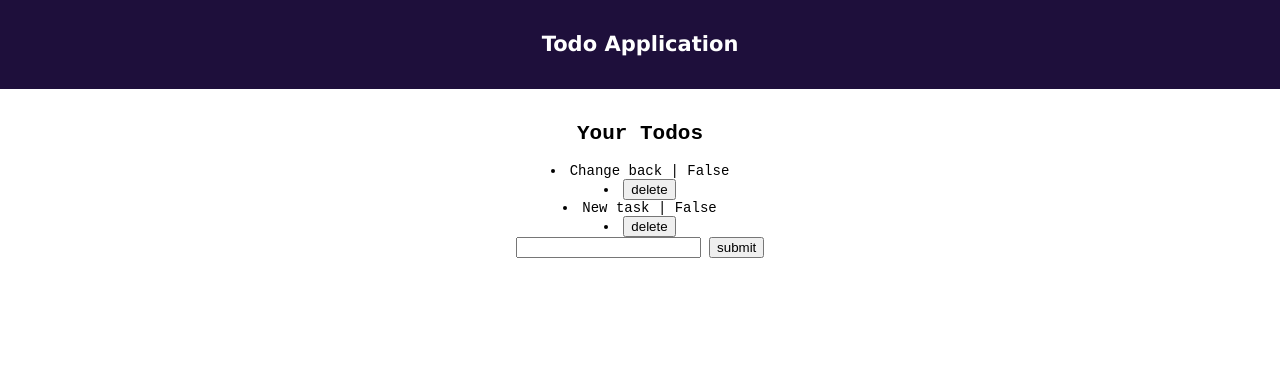
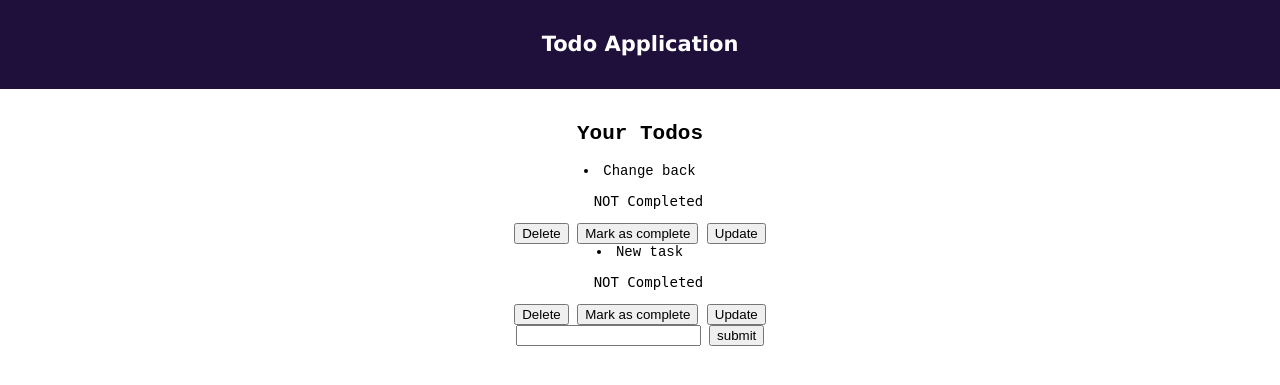
Before and after one commit to WanjohiWanjohi/djangoprac, a Django app: page / in a window 1280 px wide. Shown: the top 385 px of the page. Run offline with Django 3.2, Linux system fonts and the light colour scheme; data comes from the database, SQL or seed files in the repository; both versions use the stored data as it was after the commit.

Commit message:
Addin the update and the change status

```diff
--- a/templates/index.html
+++ b/templates/index.html
@@ -13,6 +13,7 @@
 		</center>
 	</div>
 	<br>
+	{% block content %}
 	<section>
 		{% if not todos %}
 		<center>
@@ -26,9 +27,20 @@
 
 		{% for todo in todos%}
 		<form method="POST" action="{% url 'delete' todo.id %}">
+
 		{% csrf_token %}
-		<li>{{ todo.todo}} | {{todo.is_complete}}</li>
-			<li><input type="submit" value="delete"name="submit"></li>
+
+		<li>{{ todo.todo}}
+			{% if todo.is_complete %}
+				<pre>Completed</pre>
+			{% else %}
+			<pre>  NOT Completed</pre>
+			{% endif %}
+		</li>
+
+		<input type="submit" value="Delete"name="delete">
+		<input type="submit" value="Mark as complete"name="complete">
+		<input type="submit" value="Update"name="update">
 		</form>
 
 		{% endfor %}
@@ -44,5 +56,6 @@
 			</form>
 		</center>
 	</section>
+	{% endblock %}
 </body>
 </html>
--- a/todo/urls.py
+++ b/todo/urls.py
@@ -15,10 +15,11 @@ Including another URLconf
 """
 from django.contrib import admin
 from django.urls import path
-from todoapp.views import index , delete
+from todoapp.views import index , delete , update
 
 urlpatterns = [
     path('admin/', admin.site.urls),
     path('', index , name='index'),
-    path('delete/<int:todo_id>/' , delete , name='delete')
+    path('delete/<int:todo_id>/' , delete , name='delete'),
+    path('update/<int:todo_id>/' , update , name='update'),
 ]
--- a/todoapp/views.py
+++ b/todoapp/views.py
@@ -18,6 +18,29 @@ def index(request):
 	return render(request , 'index.html', {'todos':todos})
 
 def delete(request , todo_id):
+
+	if request.method == 'POST':
+		if request.POST.get('delete'):
+			todo = get_object_or_404(Todo , pk=todo_id)
+			todo.delete()
+			return redirect('index')
+
+		if request.POST.get('complete'):
+			todo = get_object_or_404(Todo , pk=todo_id)
+			if todo.is_complete == True:
+				todo.is_complete = False
+			else:
+				todo.is_complete = True
+
+			todo.save()
+			return redirect('index')
+
+		if request.POST.get('update'):
+			return render(request , 'update.html' , {'todo_id': todo_id})
+
+
+def update(request , todo_id):
 	todo = get_object_or_404(Todo , pk=todo_id)
-	todo.delete()
+	todo.todo = request.POST['todo']
+	todo.save()
 	return redirect('index')
```
Also changed, not shown: templates/update.html (added, +9 -0 lines), db.sqlite3.
